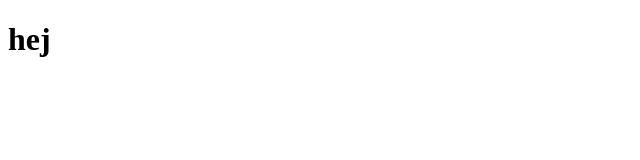
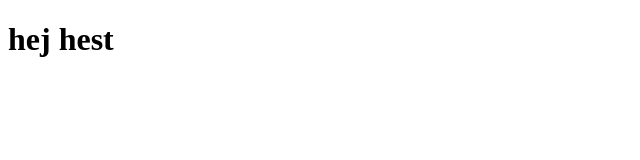
Before and after one commit to Amaliejnielsen/eksamen.1.s, a plain HTML site: page index.html in a window 1280 px wide. Shown: the whole page, without its empty margins (0-640 px from the left). Drawn offline with Linux system fonts and the light colour scheme.

Commit message:
Update index.html

```diff
--- a/index.html
+++ b/index.html
@@ -6,6 +6,6 @@
     <title>Document</title>
 </head>
 <body>
-    <h1>hej</h1>
+    <h1>hej hest</h1>
 </body>
 </html>
```
